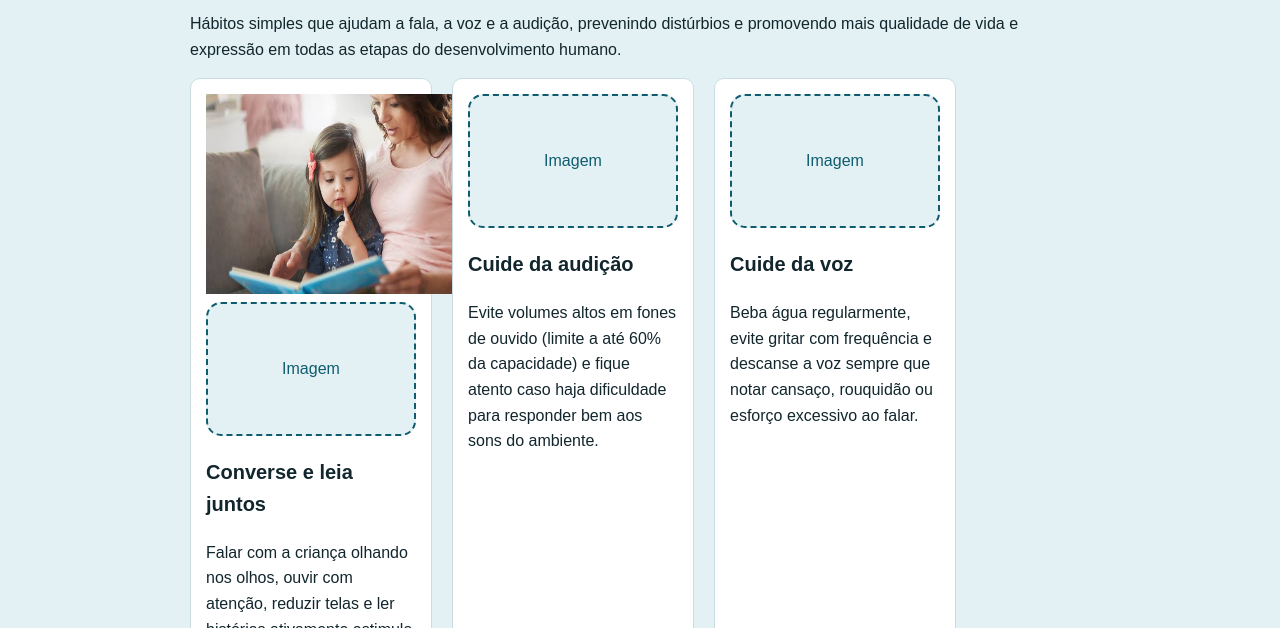
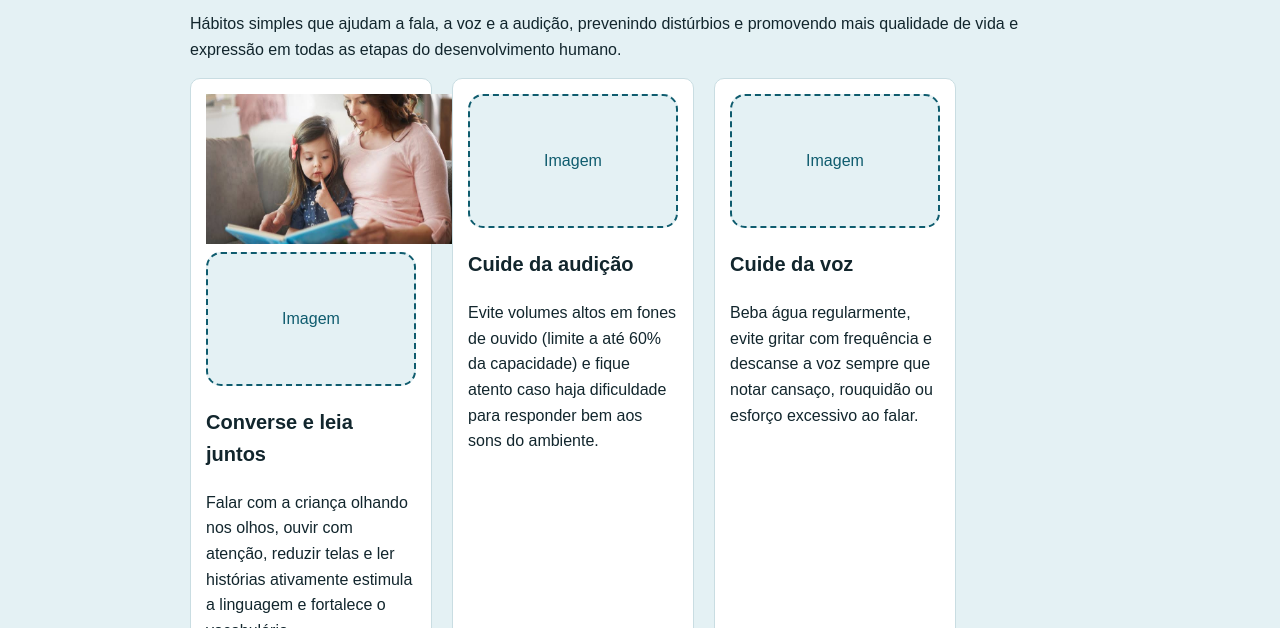
Before and after one commit to danielfdev836/repete_comigo, a plain HTML site: page HTMLS/cuidados.html in a window 1280 px wide. Shown: the part 172-800 px from the top of the page. Drawn offline with Linux system fonts and the light colour scheme.

Commit message:
add imagem

```diff
--- a/HTMLS/cuidados.html
+++ b/HTMLS/cuidados.html
@@ -33,7 +33,7 @@
           vida e expressão em todas as etapas do desenvolvimento humano.</p>
         <div class="cards">
           <div class="cartao">
-            <img src="../IMAGENS/images.jpg"  width="300" height="200" alt="Imagem ilustrativa de uma criança lendo um livro com um adulto">
+            <img src="../IMAGENS/images.jpg"  width="250" height="150"  alt="Imagem ilustrativa de uma criança lendo um livro com um adulto">
             <div class="slot"><span>Imagem</span></div>
             <h3>Converse e leia juntos</h3>
             <p>Falar com a criança olhando nos olhos, ouvir com atenção, reduzir telas e ler histórias ativamente
```
